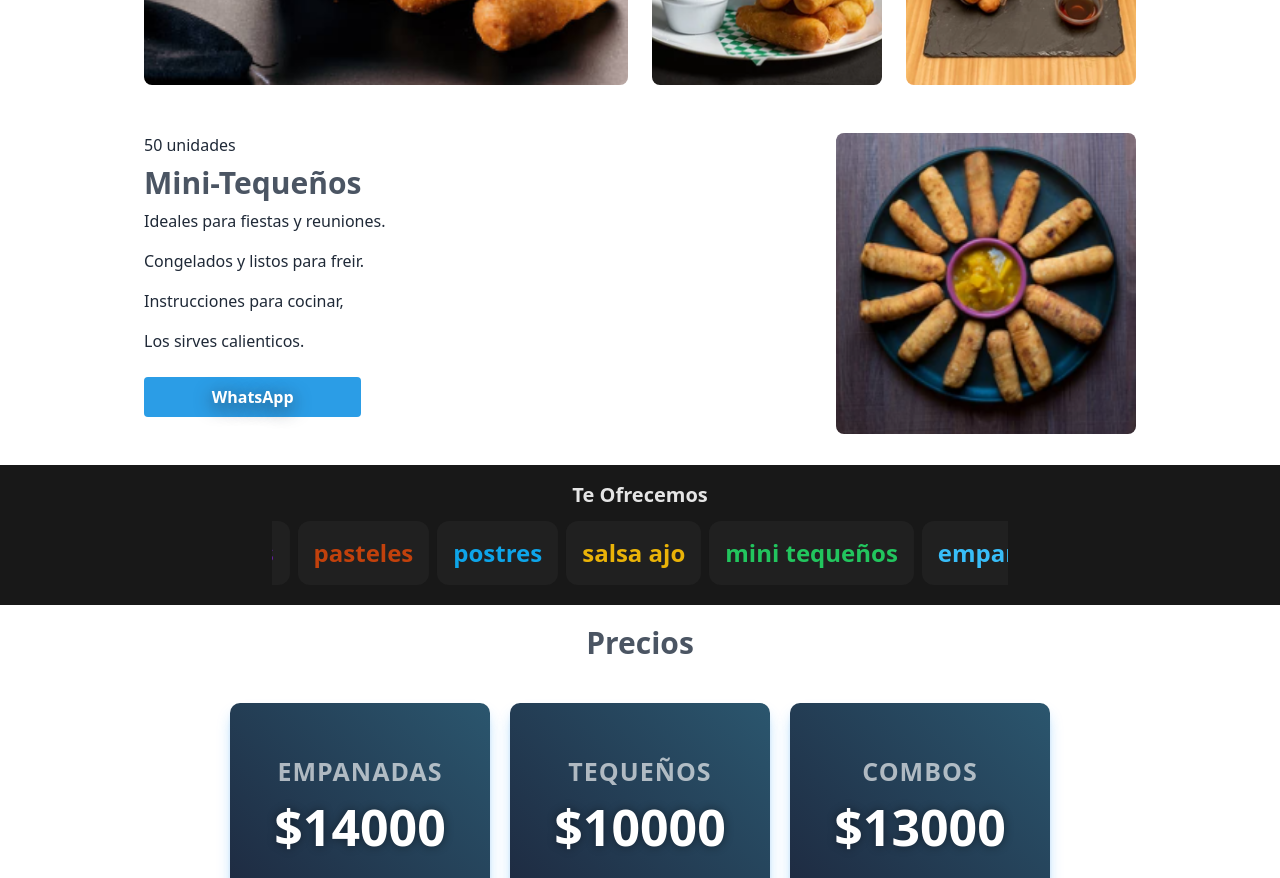
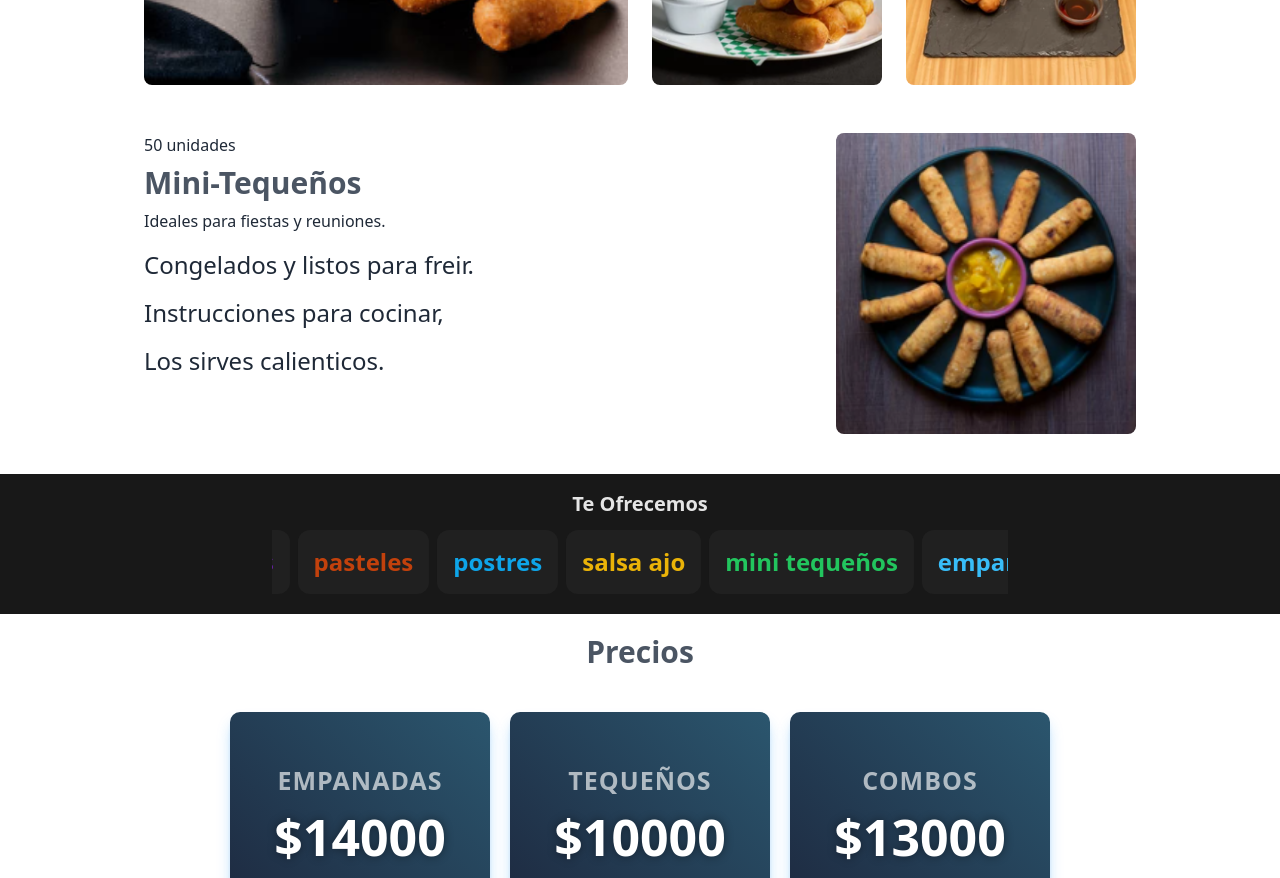
Before and after one commit to luismagnum/reactnav, a React (Vite) app: page / in a window 1280 px wide. Shown: the part 1640-2518 px from the top of the page. Built offline with nearby package versions, Linux system fonts and the light colour scheme.

Commit message:
quitar boton mini

```diff
--- a/src/components/Mini/Mini.jsx
+++ b/src/components/Mini/Mini.jsx
@@ -6,19 +6,16 @@ const Mini = () => {
   return (
     <div>
       <div>
-        <div className='container max-w-5xl mx-auto px-10 md:px-4 py-2 md:mt-10'>
+        <div className='container max-w-5xl mx-auto px-10 md:px-4 py-2 md:mt-10 mb-8'>
             <div className='flex flex-col-reverse lg:flex-row'>
                 <div className='lg:pr-10 space-y-2'>
                     <div className='text-base text-gray-800 font-medium md:text-base'>50 unidades</div>
                     <div className='text-3xl text-gray-600 font-bold'>Mini-Tequeños</div>
                     <div className='text-base text-gray-800 font-medium mt-2'>Ideales para fiestas y reuniones.</div>
                     <div className='text-justify'>
-                        <p className='text-base text-gray-800 font-medium mt-4'>Congelados y listos para freir.</p>
-                        <p className='text-base text-gray-800 font-medium mt-4'>Instrucciones para cocinar,</p>
-                        <p className='text-base text-gray-800 font-medium mt-4'>Los sirves calienticos.</p>
-                        <button className='text-center items-center text-white bg-primary hover:bg-primaryDark font-bold px-3 py-2 rounded mt-6 mb-10 duration-500'>
-                        <a href="https://wa.me/542984792639?text=Hola quiero hacer un pedido" target="_blank">WhatsApp</a>
-                        </button>
+                        <p className='text-base md:text-2xl text-gray-800 font-medium mt-4'>Congelados y listos para freir.</p>
+                        <p className='text-base md:text-2xl text-gray-800 font-medium mt-4'>Instrucciones para cocinar,</p>
+                        <p className='text-base md:text-2xl text-gray-800 font-medium mt-4'>Los sirves calienticos.</p>
                     </div>
                 </div>
                 <div className='flex-shrink-0 lg:ml-auto mb-4 lg:mb-0'>
--- a/src/components/footer/Footer.jsx
+++ b/src/components/footer/Footer.jsx
@@ -13,7 +13,7 @@ const Footer = () => {
         para hacer tu pedido
         </h1>
         <div className='flex items-center justify-center'>
-          <button className='text-center items-center bg-primary hover:bg-primaryDark md:mr-2 duration-500 px-6 py-3
+          <button className='text-center items-center bg-primary hover:bg-primaryDark md:mr-2 px-6 py-3
           rounded-md text-white font-bold '>
             <a href="https://wa.me/542984792639?text=Hola quiero hacer un pedido" target="_blank"><span className='text-base text-white  hover:text-teal-700 font-bold'>WhatsApp</span></a>
           </button>
```
